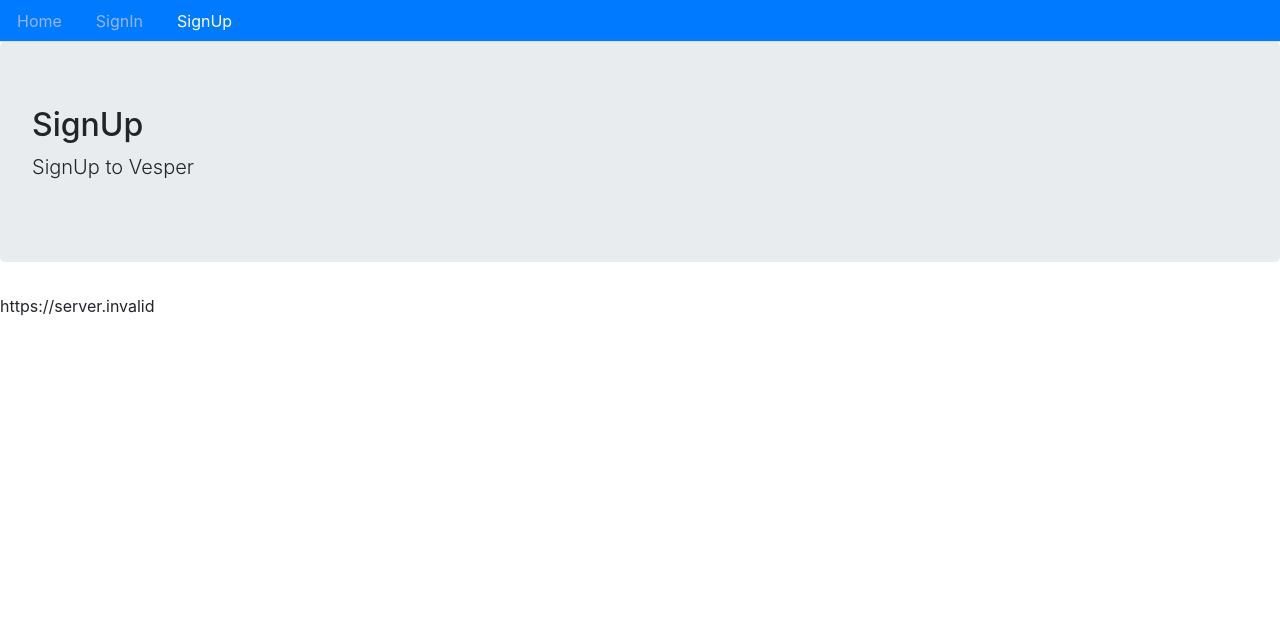
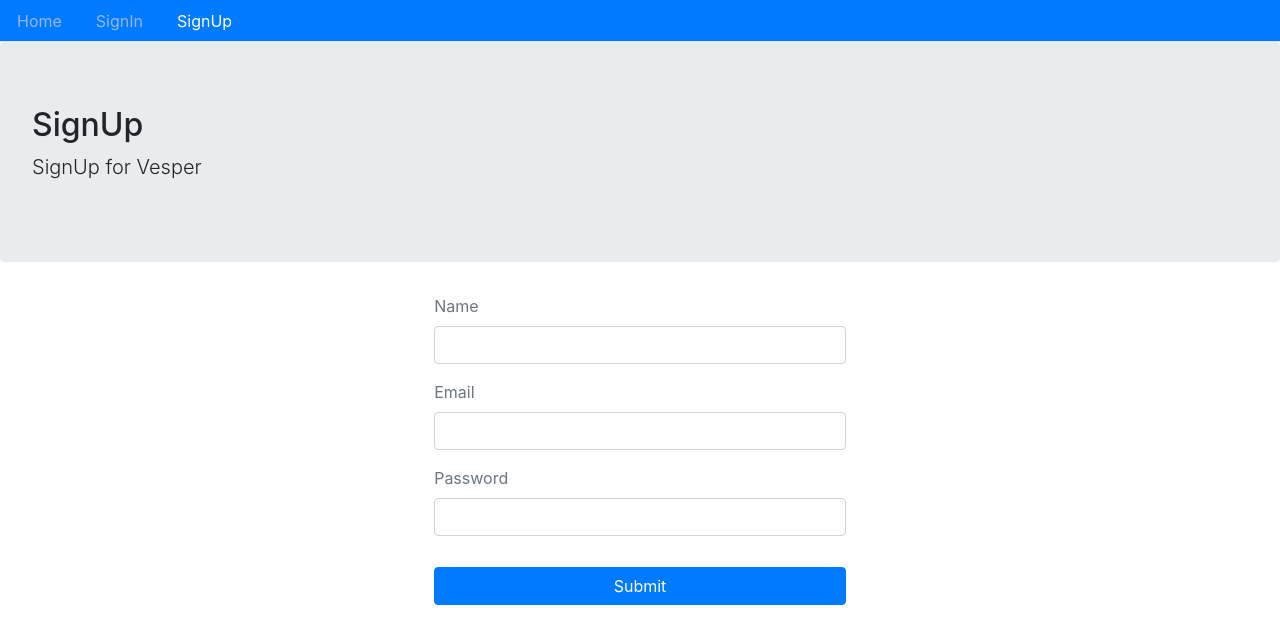
Before and after one commit to milekag01/react-node-ecommerce-client, a React (Create React App) app: page /signup in a window 1280 px wide. Shown: the top 644 px of the page. Built offline with nearby package versions, Linux system fonts and the light colour scheme; no server answers.

Commit message:
user signup component

```diff
--- /dev/null
+++ b/src/api/auth/index.js
@@ -0,0 +1,17 @@
+import {API} from '../../config';
+
+export const signup = (user) => {
+    // console.log(user);
+    return fetch(`${API}/signup`, {
+        method: 'POST',
+        headers: {
+            Accept: 'application/json',
+            'Content-Type': 'application/json'
+        },
+        body: JSON.stringify(user)
+    }).then(response => {
+        return response.json()
+    }).catch(error => {
+        console.log(error);
+    });
+}
--- a/src/components/user/Signup.js
+++ b/src/components/user/Signup.js
@@ -1,11 +1,110 @@
-import React from 'react';
+import React, {useState} from 'react';
 import Layout from '../core/Layout';
-import {API} from '../../config';
+import {Link} from 'react-router-dom';
+
+import {signup} from '../../api/auth/index';
+// import {API} from '../../config';
 
 const Signup = () => {
+
+    const [values, setValues] = useState({
+        name: '',
+        email: '',
+        password: '',
+        error: '',
+        success: false,
+    })
+
+    const {name, email, password, success, error} = values;
+
+    // name = name, email, password
+    const handleChange = name => event => {
+        setValues({
+            ...values,
+            error: '',
+            [name]: event.target.value
+        });
+    }
+
+    // const signup = (user) => {
+    //     // console.log(user);
+    //     return fetch(`${API}/signup`, {
+    //         method: 'POST',
+    //         headers: {
+    //             Accept: 'application/json',
+    //             'Content-Type': 'application/json'
+    //         },
+    //         body: JSON.stringify(user)
+    //     }).then(response => {
+    //         return response.json()
+    //     }).catch(error => {
+    //         console.log(error);
+    //     });
+    // }
+
+    const clickSubmit = (event) => {
+        event.preventDefault();
+        // setValues({...values, error: ''});
+
+        signup({name,email,password}).then(data => {
+            if(data.error) {
+                setValues({
+                    ...values,
+                    error: data.error,
+                    success: false
+                })
+            } else {
+                setValues({
+                    ...values,
+                    name: '',
+                    email: '',
+                    password: '',
+                    error: '',
+                    success: true
+                })
+            }
+        })
+    }
+
+    const signUpForm = () => (
+        <form>
+            <div className="form-group">
+                <label className="text-muted">Name</label>
+                <input value={name} onChange={handleChange('name')} type="text" className="form-control"/>
+            </div>
+
+            <div className="form-group">
+                <label className="text-muted">Email</label>
+                <input value={email} onChange={handleChange('email')} type="email" className="form-control"/>
+            </div>
+
+            <div className="form-group">
+                <label className="text-muted">Password</label>
+                <input value={password} onChange={handleChange('password')} type="password" className="form-control"/>
+            </div>
+            <button onClick={clickSubmit} style={{width: '100%', marginTop: '15px'}} className="btn btn-primary">Submit</button>
+        </form>
+    )
+
+    const showError = () => (
+        <div className="alert alert-danger" style={{display: error ? '' : 'none'}} >
+            {error}
+        </div>
+    )
+
+    const showSuccess = () => (
+        <div className="alert alert-info" style={{display: success ? '' : 'none'}} >
+            New account created successfully! Please <Link to='/signin'>login</Link> to start shopping!!!
+        </div>
+    )
+
     return (
-        <Layout title="SignUp" description="SignUp to Vesper">
-            {API}
+        <Layout title="SignUp" description="SignUp for Vesper" className="container col-md-8 offset-md-2">
+            <div style={{width: '50%', margin: '0 auto'}}>
+                {showSuccess()}
+                {showError()}
+                {signUpForm()}
+            </div>
         </Layout>
     );
 }
```
